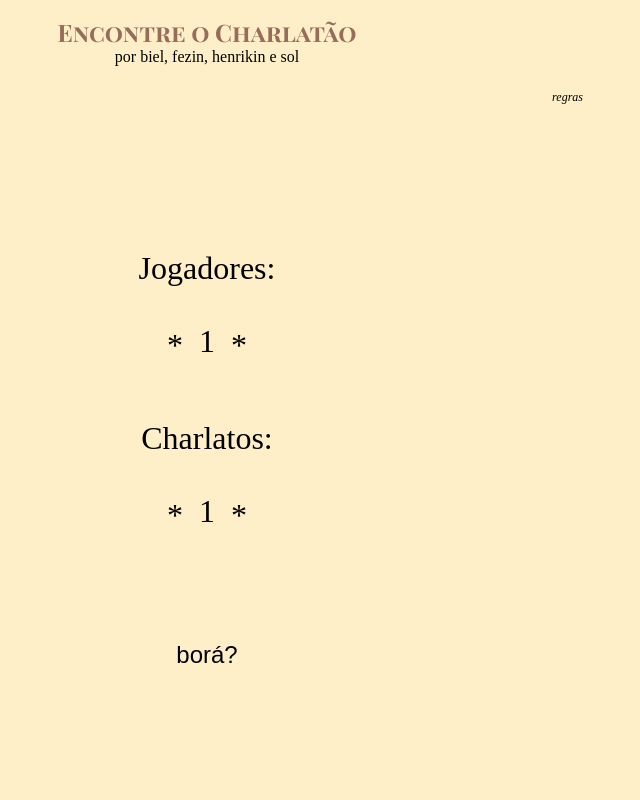
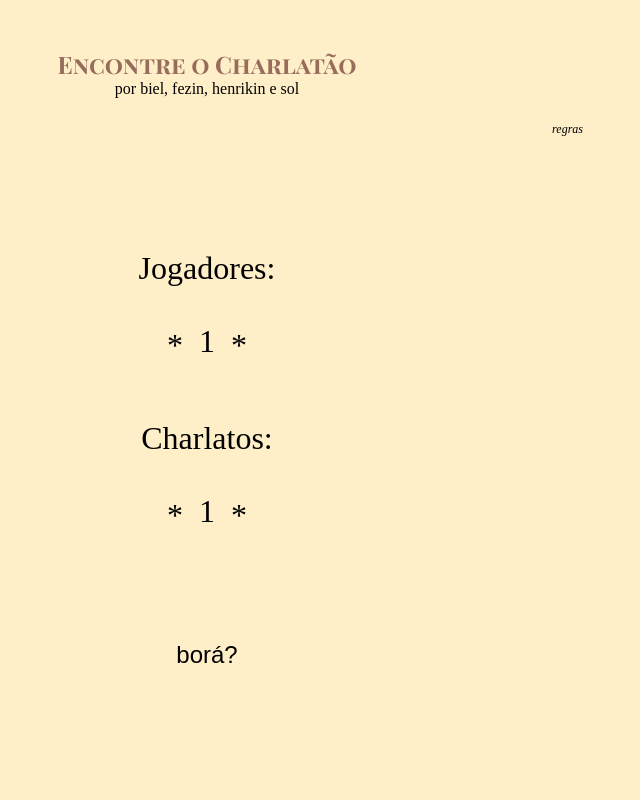
Before and after one commit to dopezinho/charlato-share, a plain HTML site: page index.html in a window 1280 px wide. Shown: the whole page, without its empty margins (193-833 px from the left). Drawn offline with Linux system fonts and the light colour scheme.

Commit message:
header place

```diff
--- a/style.css
+++ b/style.css
@@ -57,7 +57,7 @@ header h1 {
     font-size: 3vh;
     font-weight: 700;
     justify-content: center;
-    padding-top: 2vh;
+    padding-top: 6vh;
 }
 header h3 {
     align-items: center;
```
